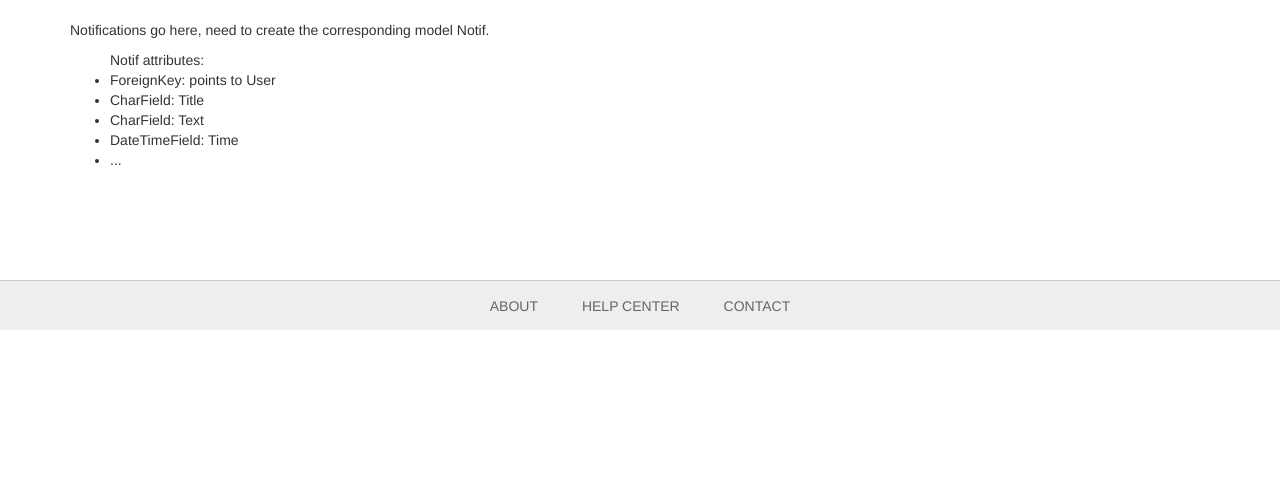
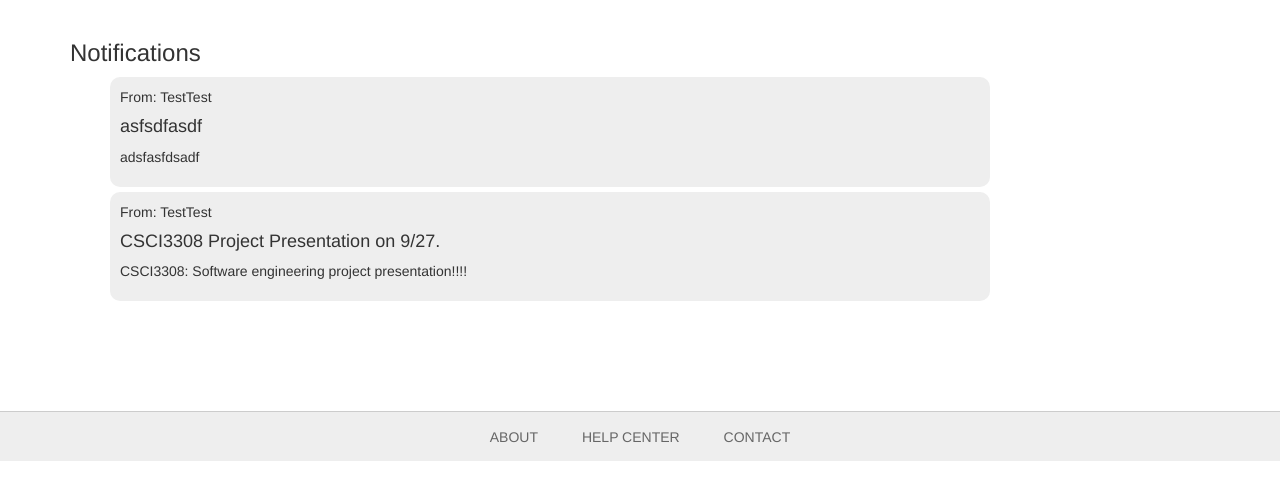
Before and after one commit to dvfo1891/CSCI3308_Project, a Django app: page /notif/ in a window 1280 px wide. Shown: the part 42-542 px from the top of the page. Run offline with Django 3.2, Linux system fonts and the light colour scheme; a user stored in the database is signed in; data comes from the database, SQL or seed files in the repository; both versions use the stored data as it was after the commit; some libraries are stand-ins or nearby versions.

```diff
--- a/AssignmentTracker/tables/static/css/style.css
+++ b/AssignmentTracker/tables/static/css/style.css
@@ -204,3 +204,12 @@ footer a {
 footer a:first {
   padding: 0;
 }
+
+.notif li, .assign li{
+  width: 80%;
+  list-style-type: none;
+  border-radius: 10px;
+  background-color: #eeeeee;
+  padding: 10px;
+  margin-bottom: 5px;
+}
--- a/AssignmentTracker/tables/templates/tables/notif.html
+++ b/AssignmentTracker/tables/templates/tables/notif.html
@@ -2,14 +2,15 @@
 
 {% block content %}
 <section>
-<p>Notifications go here, need to create the corresponding model Notif.</p>
-<ul>
-    <caption>Notif attributes:</caption>
-    <li>ForeignKey: points to User</li>
-    <li>CharField: Title</li>
-    <li>CharField: Text</li>
-    <li>DateTimeField: Time</li>
-    <li>...</li>
+<h3>Notifications</h3>
+<ul class="notif">
+    {% for notif in notifications %}
+        <li class="notif">
+            <p>From: {{ notif.user_from }}</p>
+            <h4>{{ notif.title }}</h4>
+            <p>{{ notif.text }}</p>
+        </li>
+    {% endfor %}
 </ul>
 
 </section>
--- a/AssignmentTracker/tables/urls.py
+++ b/AssignmentTracker/tables/urls.py
@@ -28,4 +28,5 @@ urlpatterns = [
     url(r'^accounts/logout/$', 'django.contrib.auth.views.logout', {'next_page': '/'}, name='logout'),
     # course details.
     url(r'^detail/(?P<course_pk>[0-9]+)/$', views.detail, name='detail'),
+    url(r'^post/(?P<course_pk>[0-9]+)/$', views.post, name='post'),
 ]
--- a/AssignmentTracker/tables/views.py
+++ b/AssignmentTracker/tables/views.py
@@ -58,7 +58,8 @@ def enroll_confirm(request, course_pk):
 
 @login_required
 def notif(request):
-    return render(request, 'tables/notif.html')
+    notifications = request.user.user_to.all()
+    return render(request, 'tables/notif.html', {'notifications': notifications})
 
 @login_required
 def dashboard(request):
@@ -80,3 +81,17 @@ def profile(request):
 def detail(request, course_pk):
     course = get_object_or_404(Course, pk=course_pk)
     return render(request, 'tables/detail.html', {'course': course})
+
+@login_required
+def post(request, course_pk):
+    course = get_object_or_404(Course, pk=course_pk)
+    if request.method == 'POST':
+        form = PostForm(request.POST)
+        if form.is_valid():
+            post = form.save(commit=False)
+            post.course = course
+            post.save()
+            return redirect('detail', course_pk)
+    else:
+        form = PostForm()
+    return render(request, 'tables/post.html', {'course': course, 'form': form})
```
Also changed, not shown: AssignmentTracker/tables/forms.py (+6 -1 lines), AssignmentTracker/tables/templates/tables/detail.html (+9 -3 lines), AssignmentTracker/tables/templates/tables/post.html (added, +12 -0 lines), AssignmentTracker/db.sqlite3.
